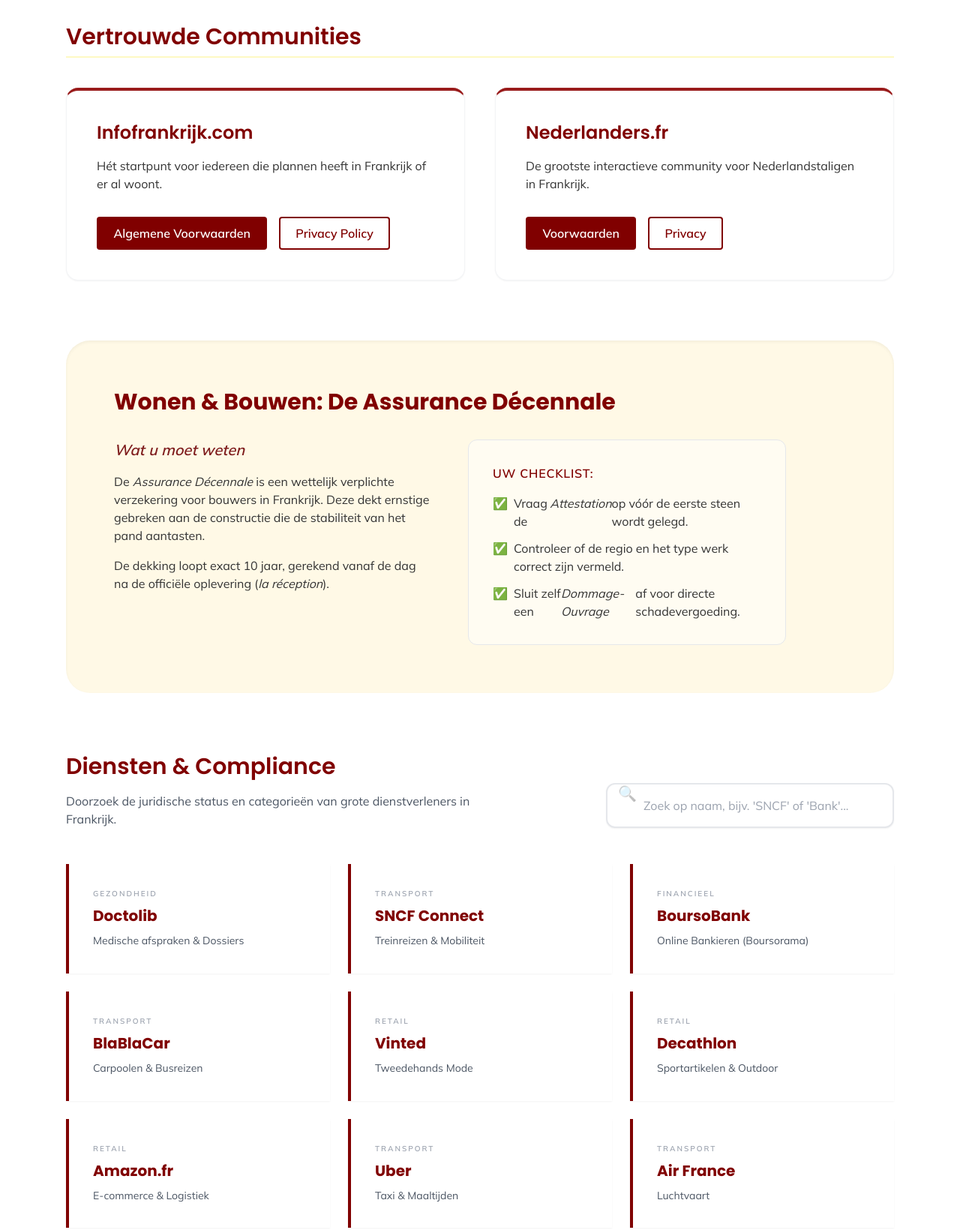
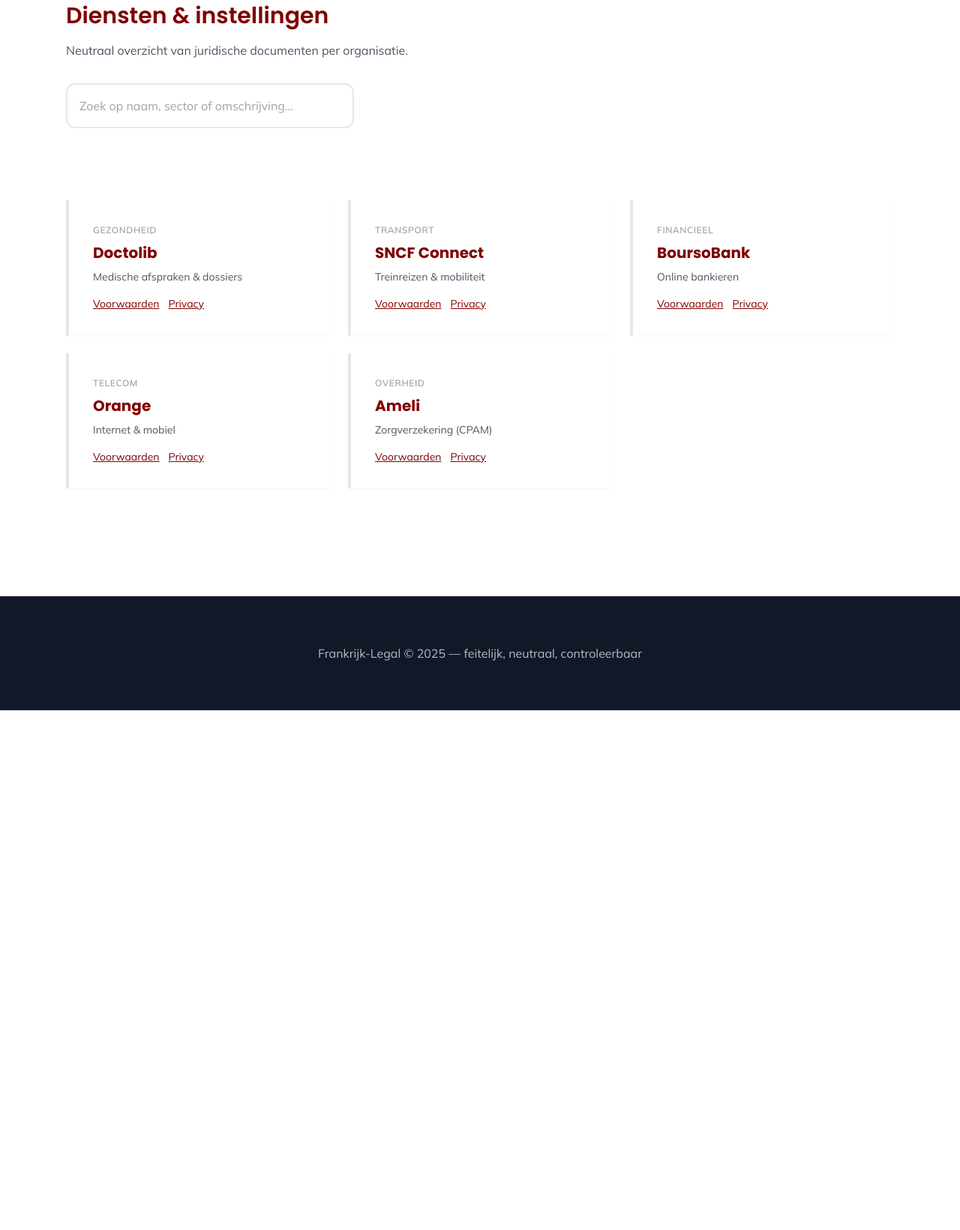
Before and after one commit to antonnoe/Frankrijk-legal, a plain HTML site: page index.html in a window 1280 px wide. Shown: the part 333-1973 px from the top of the page at 75% size. After the commit the page ends 1280 px from the top, so only its background shows below. Drawn offline with nearby package versions, Linux system fonts and the light colour scheme.

Commit message:
Refactor index.html for new branding and layout

```diff
--- a/index.html
+++ b/index.html
@@ -3,180 +3,150 @@
 <head>
   <meta charset="UTF-8">
   <meta name="viewport" content="width=device-width, initial-scale=1.0">
-    <title>Franse Digitale Wegwijzer</title>
+  <title>Frankrijk-Legal | Juridische Wegwijzer</title>
+
   <link href="https://fonts.googleapis.com/css2?family=Mulish:wght@400;600&family=Poppins:wght@600;700&display=swap" rel="stylesheet">
   <script src="https://cdn.tailwindcss.com"></script>
+
   <style>
     :root {
-            --maroon: #800000;
-            --soft-yellow: #fff9e6;
+      --maroon:#800000;
+      --soft-yellow:#fff9e6;
     }
     body {
-            font-family: 'Mulish', sans-serif;
-            line-height: 1.8em;
-            color: #333;
+      font-family: Mulish, sans-serif;
+      line-height:1.8em;
+      color:#333;
     }
-        h1, h2, h3, h4 {
-            font-family: 'Poppins', sans-serif;
-            color: var(--maroon);
+    h1,h2,h3,h4 {
+      font-family:Poppins,sans-serif;
+      color:var(--maroon);
     }
-        .bg-maroon { background-color: var(--maroon); }
-        .text-maroon { color: var(--maroon); }
-        .border-maroon { border-color: var(--maroon); }
-        .bg-soft-yellow { background-color: var(--soft-yellow); }
-
-        .btn-maroon {
-            background-color: var(--maroon);
-            color: white;
-            padding: 0.6rem 1.4rem;
-            border-radius: 4px;
-            font-weight: bold;
-            display: inline-block;
-            transition: all 0.2s;
+    .bg-maroon { background-color:var(--maroon); }
+    .text-maroon { color:var(--maroon); }
+    .bg-soft { background-color:var(--soft-yellow); }
+    .btn {
+      background:var(--maroon);
+      color:#fff;
+      padding:.6rem 1.4rem;
+      border-radius:4px;
+      font-weight:600;
     }
-        .btn-maroon:hover { opacity: 0.9; transform: translateY(-1px); }
   </style>
 </head>
+
 <body class="bg-white">
 
 <header class="bg-maroon text-white py-20 px-6 text-center">
-        <h1 class="text-white text-4xl md:text-6xl mb-6">Franse Digitale Wegwijzer</h1>
-        <p class="max-w-3xl mx-auto text-xl opacity-90 font-light">
-            De centrale gids voor juridische transparantie en essentiële diensten voor de Nederlandse gemeenschap in Frankrijk.
+  <h1 class="text-white text-4xl md:text-6xl mb-6">Frankrijk-Legal</h1>
+  <p class="max-w-3xl mx-auto text-xl opacity-90">
+    Juridische transparantie over veelgebruikte diensten en instellingen in Frankrijk.
   </p>
 </header>
 
 <main class="max-w-6xl mx-auto px-6 py-16">
 
-        <section class="mb-20">
-            <h2 class="text-3xl mb-10 border-b-2 border-yellow-100 pb-2">Vertrouwde Communities</h2>
-            <div class="grid md:grid-cols-2 gap-10">
-                <div class="p-10 border border-gray-100 rounded-2xl shadow-sm bg-white border-t-4 border-t-red-800">
-                    <h3 class="text-2xl mb-4">Infofrankrijk.com</h3>
-                    <p class="mb-8">Hét startpunt voor iedereen die plannen heeft in Frankrijk of er al woont.</p>
-                    <div class="flex flex-wrap gap-4">
-                        <a href="https://infofrankrijk.com/algemene-voorwaarden/" target="_blank" class="btn-maroon">Algemene Voorwaarden</a>
-                        <a href="https://infofrankrijk.com/privacyverklaring/" target="_blank" class="border-2 border-maroon text-maroon px-5 py-2 rounded font-bold hover:bg-red-50">Privacy Policy</a>
-                    </div>
-                </div>
-                <div class="p-10 border border-gray-100 rounded-2xl shadow-sm bg-white border-t-4 border-t-red-800">
-                    <h3 class="text-2xl mb-4">Nederlanders.fr</h3>
-                    <p class="mb-8">De grootste interactieve community voor Nederlandstaligen in Frankrijk.</p>
-                    <div class="flex flex-wrap gap-4">
-                        <a href="http://www.communitiesabroad.com/formalities.html" target="_blank" class="btn-maroon">Voorwaarden</a>
-                        <a href="http://www.communitiesabroad.com/formalities.html" target="_blank" class="border-2 border-maroon text-maroon px-5 py-2 rounded font-bold hover:bg-red-50">Privacy</a>
-                    </div>
-                </div>
-            </div>
-        </section>
+  <section class="mb-14">
+    <h2 class="text-3xl mb-4">Diensten & instellingen</h2>
+    <p class="text-gray-600 mb-8">
+      Neutraal overzicht van juridische documenten per organisatie.
+    </p>
 
-        <section class="bg-soft-yellow p-10 md:p-16 rounded-[2rem] mb-20 shadow-inner">
-            <div class="max-w-4xl">
-                <h2 class="text-3xl mb-8 font-bold">Wonen & Bouwen: De Assurance Décennale</h2>
-                <div class="grid md:grid-cols-2 gap-12">
-                    <div class="space-y-4">
-                        <p class="font-bold text-xl italic text-red-900">Wat u moet weten</p>
-                        <p>De <em>Assurance Décennale</em> is een wettelijk verplichte verzekering voor bouwers in Frankrijk. Deze dekt ernstige gebreken aan de constructie die de stabiliteit van het pand aantasten.</p>
-                        <p>De dekking loopt exact 10 jaar, gerekend vanaf de dag na de officiële oplevering (<em>la réception</em>).</p>
-                    </div>
-                    <div class="bg-white/50 p-8 rounded-xl border border-maroon/10">
-                        <p class="font-bold text-maroon mb-4 uppercase tracking-wider">Uw Checklist:</p>
-                        <ul class="space-y-3">
-                            <li class="flex items-start"><span class="mr-2">✅</span> Vraag de <em>Attestation</em> op vóór de eerste steen wordt gelegd.</li>
-                            <li class="flex items-start"><span class="mr-2">✅</span> Controleer of de regio en het type werk correct zijn vermeld.</li>
-                            <li class="flex items-start"><span class="mr-2">✅</span> Sluit zelf een <em>Dommage-Ouvrage</em> af voor directe schadevergoeding.</li>
-                        </ul>
-                    </div>
-                </div>
-            </div>
+    <input id="search"
+      type="text"
+      placeholder="Zoek op naam, sector of omschrijving…"
+      class="w-full md:w-96 p-4 border-2 border-gray-200 rounded-xl focus:border-red-800 outline-none mb-10">
   </section>
 
   <section>
-            <div class="flex flex-col md:flex-row md:items-end justify-between mb-12 gap-6">
-                <div class="max-w-xl">
-                    <h2 class="text-3xl mb-4">Diensten & Compliance</h2>
-                    <p class="text-gray-600">Doorzoek de juridische status en categorieën van grote dienstverleners in Frankrijk.</p>
-                </div>
-                <div class="relative w-full md:w-96">
-                    <input type="text" id="searchInput" placeholder="Zoek op naam, bijv. 'SNCF' of 'Bank'..."
-                        class="w-full p-4 pl-12 border-2 border-gray-200 rounded-xl focus:border-red-800 outline-none transition-all shadow-sm">
-                    <span class="absolute left-4 top-4.5 text-xl opacity-40">🔍</span>
-                </div>
-            </div>
+    <div id="grid" class="grid md:grid-cols-2 lg:grid-cols-3 gap-6"></div>
 
-            <div id="companyGrid" class="grid grid-cols-1 md:grid-cols-2 lg:grid-cols-3 gap-6">
-                </div>
-            <div id="noResults" class="hidden text-center py-20 text-gray-400 text-xl italic bg-gray-50 rounded-xl">
-                Geen resultaten gevonden voor uw zoekopdracht.
+    <div id="empty" class="hidden text-center py-20 text-gray-400 italic">
+      Geen resultaten gevonden.
     </div>
   </section>
 
 </main>
 
-    <footer class="bg-gray-900 text-white py-16 px-6 text-center mt-20">
-        <div class="max-w-4xl mx-auto opacity-70">
-            <p class="mb-4 font-poppins">Franse Digitale Wegwijzer &copy; 2025</p>
-            <p class="text-sm">Informatie over communities en juridische aspecten is gebaseerd op de richtlijnen van Communities Abroad en Franse bouwregelgeving.</p>
-        </div>
+<footer class="bg-gray-900 text-white py-16 text-center mt-20">
+  <p class="opacity-70">Frankrijk-Legal © 2025 — feitelijk, neutraal, controleerbaar</p>
 </footer>
 
 <script>
+/* =========================
+   DATA (voorbereid op B/A)
+========================= */
 const companies = [
-            { name: "Doctolib", cat: "Gezondheid", desc: "Medische afspraken & Dossiers" },
-            { name: "SNCF Connect", cat: "Transport", desc: "Treinreizen & Mobiliteit" },
-            { name: "BoursoBank", cat: "Financieel", desc: "Online Bankieren (Boursorama)" },
-            { name: "BlaBlaCar", cat: "Transport", desc: "Carpoolen & Busreizen" },
-            { name: "Vinted", cat: "Retail", desc: "Tweedehands Mode" },
-            { name: "Decathlon", cat: "Retail", desc: "Sportartikelen & Outdoor" },
-            { name: "Amazon.fr", cat: "Retail", desc: "E-commerce & Logistiek" },
-            { name: "Uber", cat: "Transport", desc: "Taxi & Maaltijden" },
-            { name: "Air France", cat: "Transport", desc: "Luchtvaart" },
-            { name: "Transavia", cat: "Transport", desc: "Luchtvaart" },
-            { name: "Free Mobile", cat: "Telecom", desc: "Mobiele Telefonie & Internet" },
-            { name: "Orange", cat: "Telecom", desc: "Internet & Mobiel" },
-            { name: "Zalando", cat: "Retail", desc: "Mode & Schoenen" },
-            { name: "Netflix", cat: "Media", desc: "Streamingdiensten" },
-            { name: "Disney+", cat: "Media", desc: "Streamingdiensten" },
-            { name: "Spotify", cat: "Media", desc: "Muziekstreaming" },
-            { name: "Ryanair", cat: "Transport", desc: "Luchtvaart" },
-            { name: "FlixBus", cat: "Transport", desc: "Busreizen Europa" },
-            { name: "Leclerc", cat: "Retail", desc: "Supermarkten & Brandstof" },
-            { name: "Carrefour", cat: "Retail", desc: "Supermarkten" },
-            { name: "H&M", cat: "Retail", desc: "Kleding" },
-            { name: "Zara", cat: "Retail", desc: "Mode" },
-            { name: "C&A", cat: "Retail", desc: "Kleding" },
-            { name: "Apple", cat: "Tech", desc: "Hardware & Diensten" },
-            { name: "Google", cat: "Tech", desc: "Zoekmachine & Data" },
-            { name: "WhatsApp", cat: "Communicatie", desc: "Berichtendiensten" },
-            { name: "TikTok", cat: "Social Media", desc: "Video Platform" },
-            { name: "Veepee", cat: "Retail", desc: "Flash-sales & Mode" },
-            { name: "Lacoste", cat: "Retail", desc: "Kleding & Sport" },
-            { name: "Levi's", cat: "Retail", desc: "Mode" }
+  {
+    name:"Doctolib",
+    cat:"Gezondheid",
+    desc:"Medische afspraken & dossiers",
+    terms:"https://www.doctolib.fr/terms/conditions",
+    privacy:"https://www.doctolib.fr/terms/privacy"
+  },
+  {
+    name:"SNCF Connect",
+    cat:"Transport",
+    desc:"Treinreizen & mobiliteit",
+    terms:"https://www.sncf-connect.com/cgv",
+    privacy:"https://www.sncf-connect.com/donnees-personnelles"
+  },
+  {
+    name:"BoursoBank",
+    cat:"Financieel",
+    desc:"Online bankieren",
+    terms:"https://www.boursorama.com/reglementation",
+    privacy:"https://www.boursorama.com/donnees-personnelles"
+  },
+  {
+    name:"Orange",
+    cat:"Telecom",
+    desc:"Internet & mobiel",
+    terms:"https://boutique.orange.fr/informations/conditions-generales/",
+    privacy:"https://protection-donnees-personnelles.orange.fr/"
+  },
+  {
+    name:"Ameli",
+    cat:"Overheid",
+    desc:"Zorgverzekering (CPAM)",
+    terms:"https://www.ameli.fr/assure/mentions-legales",
+    privacy:"https://www.ameli.fr/assure/protection-donnees-personnelles"
+  }
 ];
 
-        const grid = document.getElementById('companyGrid');
-        const search = document.getElementById('searchInput');
-        const none = document.getElementById('noResults');
+/* =========================
+   RENDER & SEARCH
+========================= */
+const grid = document.getElementById("grid");
+const search = document.getElementById("search");
+const empty = document.getElementById("empty");
 
-        function render(term = '') {
+function render(term="") {
+  const t = term.toLowerCase();
   const filtered = companies.filter(c =>
-                c.name.toLowerCase().includes(term.toLowerCase()) ||
-                c.cat.toLowerCase().includes(term.toLowerCase())
+    c.name.toLowerCase().includes(t) ||
+    c.cat.toLowerCase().includes(t) ||
+    c.desc.toLowerCase().includes(t)
   );
 
   grid.innerHTML = filtered.map(c => `
-                <div class="group p-8 border-l-4 border-maroon bg-white shadow-sm hover:shadow-md hover:bg-soft-yellow transition-all duration-300">
-                    <span class="text-[10px] uppercase tracking-[0.2em] text-gray-400 font-bold block mb-2">${c.cat}</span>
-                    <h4 class="text-xl font-bold mb-2 group-hover:text-red-900 transition-colors">${c.name}</h4>
-                    <p class="text-sm text-gray-600 leading-relaxed">${c.desc}</p>
+    <div class="p-8 border-l-4 border-maroon bg-white shadow-sm hover:bg-soft transition">
+      <span class="text-xs uppercase tracking-wider text-gray-400 font-bold block mb-2">${c.cat}</span>
+      <h3 class="text-xl font-bold mb-2">${c.name}</h3>
+      <p class="text-sm text-gray-600 mb-4">${c.desc}</p>
+      <div class="flex flex-wrap gap-3 text-sm">
+        <a href="${c.terms}" target="_blank" class="text-maroon underline">Voorwaarden</a>
+        <a href="${c.privacy}" target="_blank" class="text-maroon underline">Privacy</a>
       </div>
-            `).join('');
+    </div>
+  `).join("");
 
-            none.classList.toggle('hidden', filtered.length > 0);
+  empty.classList.toggle("hidden", filtered.length > 0);
 }
 
-        search.addEventListener('input', (e) => render(e.target.value));
-        render(); // Start
+search.addEventListener("input", e => render(e.target.value));
+render();
 </script>
+
 </body>
 </html>
```
Lines whose indentation alone changed are shown as unchanged.
